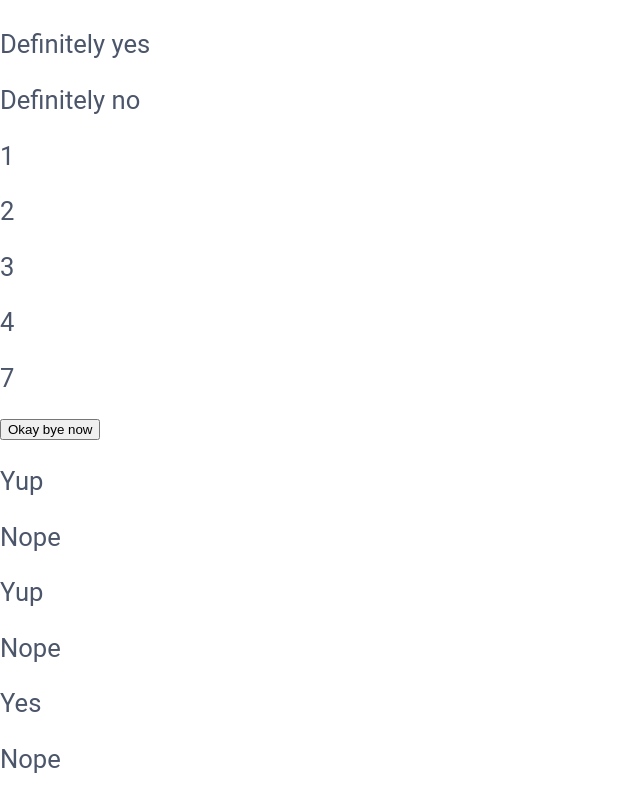
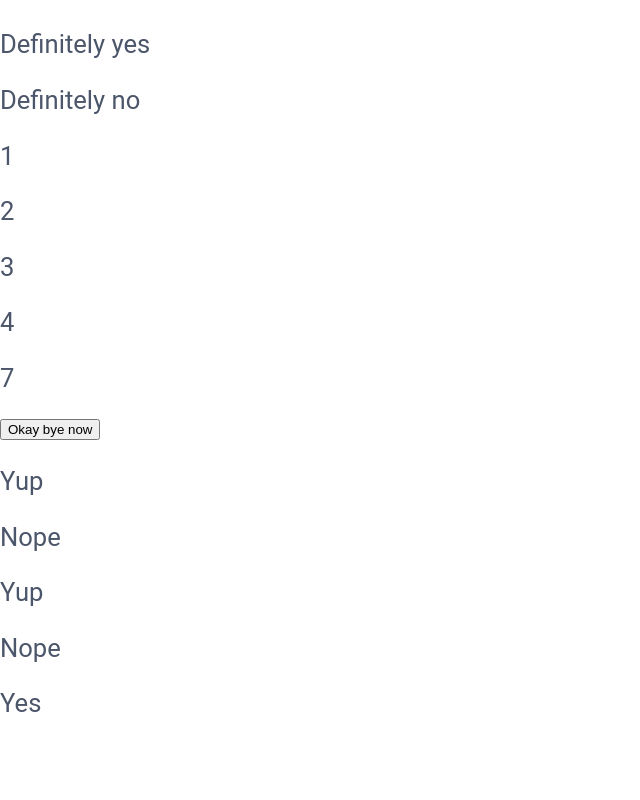
Before and after one commit to DylanMeivis/Portfolio, a React (Create React App) app: page / in a window 1280 px wide. Shown: the part 1003-1803 px from the top of the page, without its empty margins (0-640 px from the left). After the commit the page ends 1747 px from the top, so only its background shows below. Built offline with nearby package versions, Linux system fonts and the light colour scheme.

Commit message:
Update App.js

```diff
--- a/src/App.js
+++ b/src/App.js
@@ -39,7 +39,6 @@ function App() {
             <h3>Yup</h3>
             <h3>Nope</h3>
             <h3>Yes</h3>
-            <h3>Nope</h3>
         </div>
     </div>
   );
```
